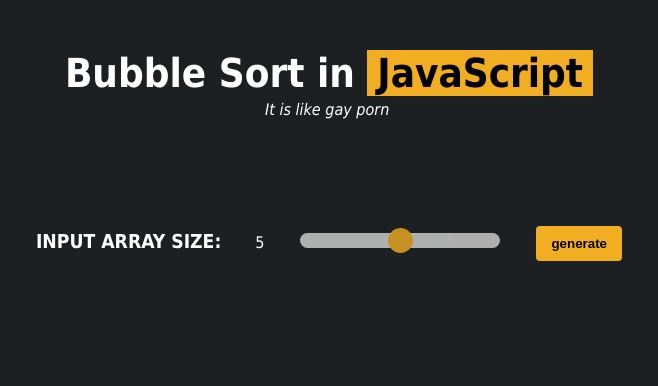
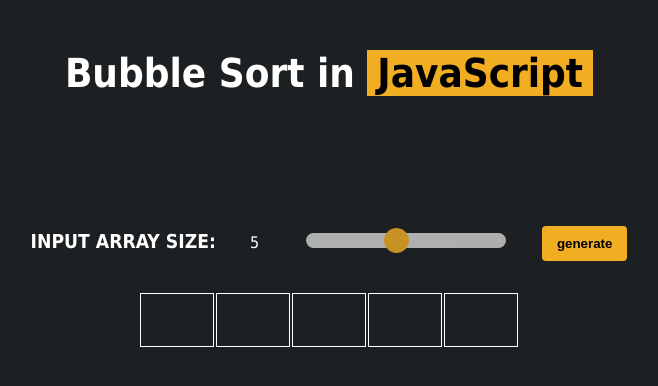
Before and after one commit to antonkhomenko/BubbleSortJS, a plain HTML site: page index.html in a window 1280 px wide. Both pictures are taken after a click on the button "generate". Shown: the whole page, without its empty margins (311-969 px from the left). Drawn offline with Linux system fonts and the light colour scheme.

Commit message:
array generation added

```diff
--- a/index.html
+++ b/index.html
@@ -13,9 +13,11 @@
         <ul class="input-array-form">
             <li><span>Input Array size: </span></li>
             <li><span id="value-res"></span></li>
-            <li><input type="range" min="0" max="10" value="5" id="array-size-inpt"></li>
-            <li><button>generate</button></li>
+            <li><input type="range" min="1" max="10" value="5" id="array-size-inpt"></li>
+            <li><button id="genButt">generate</button></li>
         </ul>
+        <div class="input-Array-block">
+        </div>
     </div>
     <script src="main.js"></script>
 </body>
--- a/main.js
+++ b/main.js
@@ -1,7 +1,33 @@
 var inputArraySizeInpt = document.getElementById("array-size-inpt");
 var valueRes = document.getElementById("value-res");
+var genButt = document.getElementById("genButt");
+var iab = document.getElementsByClassName("input-Array-block");
 valueRes.textContent = inputArraySizeInpt.value;
 
 inputArraySizeInpt.addEventListener("input", function(){
     valueRes.textContent = this.value;
 });
+var checkVar = 0;
+genButt.addEventListener("click", function(){
+    if(checkVar == 0){
+        let t = document.createElement("table");
+        let tr = document.createElement("tr");
+    // t.style.border = "1px solid #fff";
+        t.style.cellpadding = "5";
+    // td.style.width = "50px";
+    // td.style.height = "50px";
+        t.appendChild(tr);
+        iab[0].appendChild(t);
+    for(let i = 0; i < inputArraySizeInpt.value; i++){
+        let td = document.createElement("td");
+        let inpt = document.createElement("input");
+        td.appendChild(inpt);
+        tr.appendChild(td);
+        td.style.height = "50px";
+        td.style.width = "50px";
+        td.style.border = "1px solid #fff";
+        inpt.classList.add("inptStyle");
+        }
+    }
+   checkVar = 1;
+})
--- a/style.css
+++ b/style.css
@@ -24,7 +24,7 @@
     padding: 0px 10px;
 }
 
-#sort-name::after {
+/* #sort-name::after {
     position: absolute;
     content: "It is like gay porn";
     color: #fff;
@@ -33,11 +33,12 @@
     font-style: italic;
     top: 50px;
     left: 45%;
-}
+} */
 
 .wrapper {
     display: flex;
-    justify-content: center;
+    flex-direction: column;
+    align-items: center;
     max-width: 1200px;
     margin: 30px auto;
 }
@@ -97,6 +98,26 @@
 }
 
 .input-array-form li:nth-child(2) {
+    min-width: 20px;
     color: #fff;
     font-family: 'Tahoma', sans-serif;
 }
+
+.input-Array-block {
+    display: flex;
+    justify-content: center;
+    width: 100%;
+    margin-top: 30px;
+}
+
+.inptStyle {
+    width: 50px;
+    height: 50px;
+    border: none;
+    background-color: #1C2023;
+    text-align: center;
+    color: #fff;
+    font-size: 1.5em;
+    padding: 0px 10px;
+    outline: none;
+}
```
